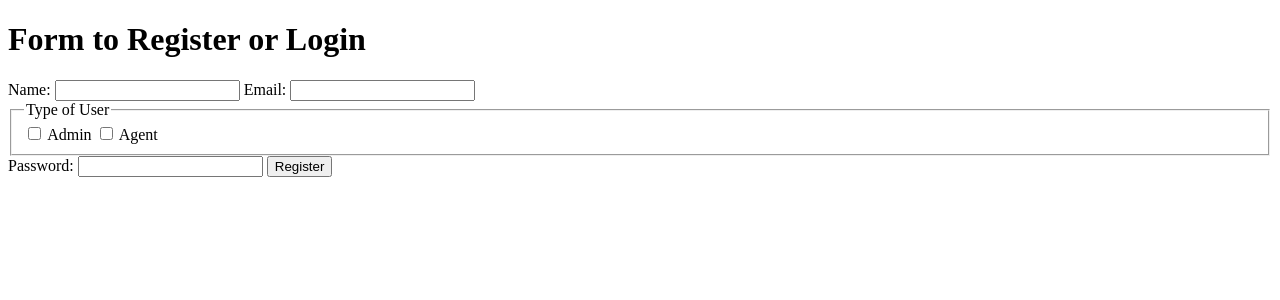
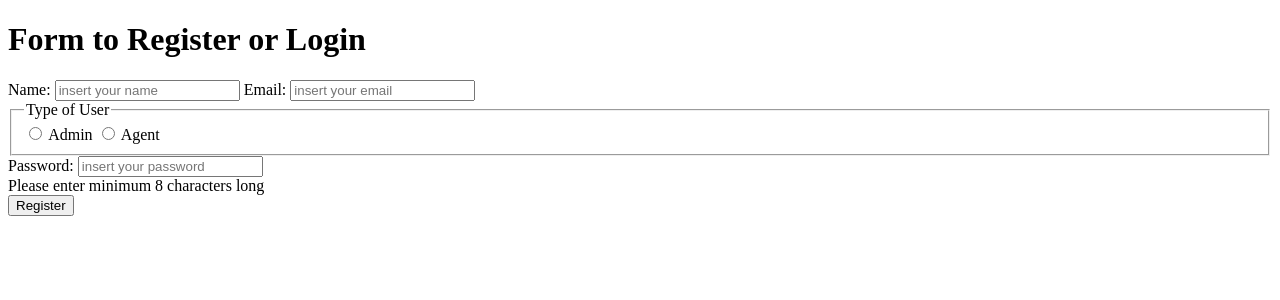
Before and after one commit to srlhyo/admin-aponta-app, a PHP site: page / in a window 1280 px wide. Shown: the top 300 px of the page. Run offline with PHP 8.4, Linux system fonts and the light colour scheme.

Commit message:
basic form template

```diff
--- a/public/index.php
+++ b/public/index.php
@@ -9,25 +9,26 @@
 	<!-- register form START -->
 	<form action="">
 		<label for="name">Name:</label>
-		<input id="name" type="text" name="name">
+		<input id="name" type="text" name="name" placeholder="insert your name" aria-invalid="true">
 
 		<label for="email">Email: </label>
-		<input id="email" type="text" email="email">
-
+		<input id="email" type="email" email="email" placeholder="insert your email">
 
 		<fieldset>
 			<legend>Type of User</legend>
 
-			<input id="admin" type="checkbox" name="admin" value="admin">
+			<input id="admin" type="radio" name="admin" value="admin">
 			<label for="admin">Admin</label>
 
-			<input id="agent" type="checkbox" nme="agent" value="agent">
+			<input id="agent" type="radio" nme="agent" value="agent">
 			<label for="agent">Agent</label>
 
 		</fieldset>
 
 		<label for="password">Password: </label>
-		<input id="password" type="password" name="password">
+		<input id="password" type="password" name="password" placeholder="insert your password" aria-describedby="password-hint" aria-invalid="true">
+		<div id="password-hit">Please enter minimum 8 characters long</div>
+
 
 		<button type="submit">Register</button>
 	</form>
```
